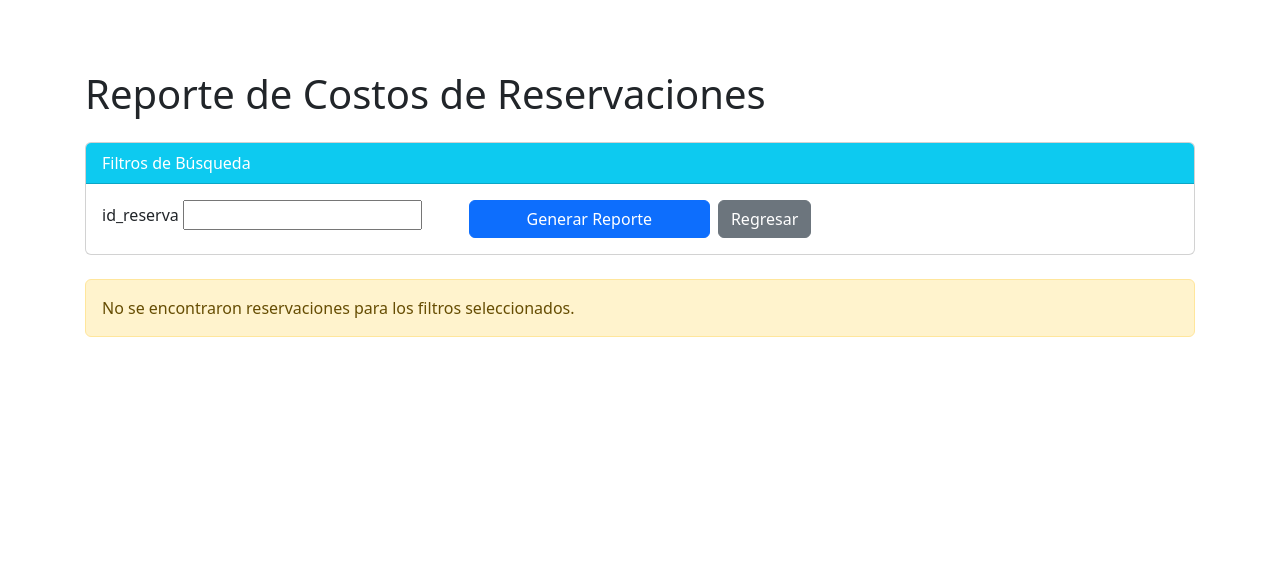
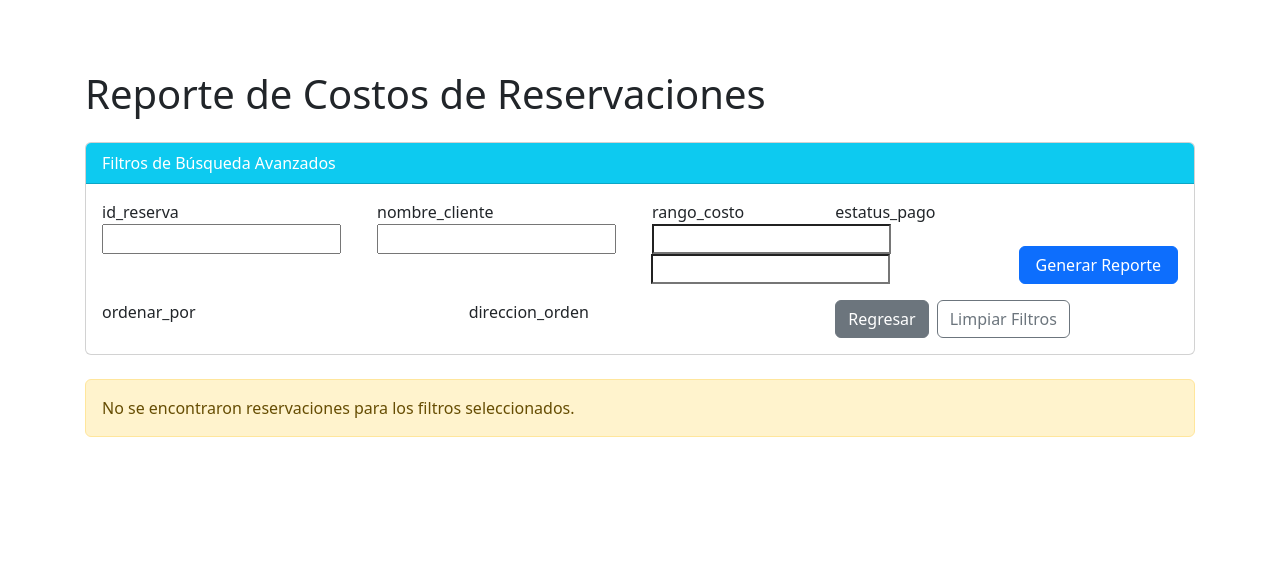
Before and after one commit to WedTago/Proyecto-Modulo, a Yii app: template views/reportes/reporte1.php in a window 1280 px wide. Shown: the top 578 px of the page. Run offline with PHP 8.4 and a stand-in for Yii, Linux system fonts and the light colour scheme; the template is opened without the code that fills it, so the values that code supplies are empty; form fields are guessed from the names that the template uses; some libraries are stand-ins or nearby versions.

Commit message:
fixed R1

```diff
--- a/views/reportes/reporte1.php
+++ b/views/reportes/reporte1.php
@@ -8,20 +8,78 @@ $this->title = 'Reporte de Costos de Reservaciones';
 <h1 class="mb-4"><?= Html::encode($this->title) ?></h1>
 
 <div class="card mb-4">
-    <div class="card-header bg-info text-white">Filtros de Búsqueda</div>
+    <div class="card-header bg-info text-white">Filtros de Búsqueda Avanzados</div>
     <div class="card-body">
-        <?php $form = ActiveForm::begin(['method' => 'get', 'action' => ['reportes/reporte1']]); ?>
+        <?php $form = ActiveForm::begin(['method' => 'get', 'action' => ['reportes/reporte1'], 'id' => 'reporte-form']); ?>
         <div class="row">
-            <div class="col-md-4">
+            <div class="col-md-3">
                 <?= Html::label('ID de Reserva', 'id_reserva', ['class' => 'form-label']) ?>
                 <?= Html::textInput('id_reserva', Yii::$app->request->get('id_reserva', ''), [
                     'placeholder' => 'Ingrese ID de reserva',
                     'class' => 'form-control'
                 ]) ?>
             </div>
-            <div class="col-md-4 d-flex align-items-end gap-2">
+            <div class="col-md-3">
+                <?= Html::label('Nombre del Cliente', 'nombre_cliente', ['class' => 'form-label']) ?>
+                <?= Html::textInput('nombre_cliente', Yii::$app->request->get('nombre_cliente', ''), [
+                    'placeholder' => 'Nombre o apellidos',
+                    'class' => 'form-control'
+                ]) ?>
+            </div>
+            <div class="col-md-2">
+                <?= Html::label('Rango de Costo', 'rango_costo', ['class' => 'form-label']) ?>
+                <div class="input-group">
+                    <?= Html::textInput('costo_min', Yii::$app->request->get('costo_min', ''), [
+                        'placeholder' => 'Mín',
+                        'class' => 'form-control',
+                        'type' => 'number',
+                        'step' => '0.01'
+                    ]) ?>
+                    <?= Html::textInput('costo_max', Yii::$app->request->get('costo_max', ''), [
+                        'placeholder' => 'Máx',
+                        'class' => 'form-control',
+                        'type' => 'number',
+                        'step' => '0.01'
+                    ]) ?>
+                </div>
+            </div>
+            <div class="col-md-2">
+                <?= Html::label('Estado de Pago', 'estatus_pago', ['class' => 'form-label']) ?>
+                <?= Html::dropDownList('estatus_pago', Yii::$app->request->get('estatus_pago', ''), [
+                    '' => 'Todos',
+                    '1' => 'Pagado',
+                    '0' => 'Pendiente'
+                ], ['class' => 'form-control']) ?>
+            </div>
+            <div class="col-md-2 d-flex align-items-end gap-2">
                 <?= Html::submitButton('Generar Reporte', ['class' => 'btn btn-primary w-100']) ?>
-                <?= Html::a('Regresar', ['index'], ['class' => 'btn btn-secondary']) ?>
+            </div>
+        </div>
+
+        <div class="row mt-3">
+            <div class="col-md-4">
+                <?= Html::label('Ordenar por', 'ordenar_por', ['class' => 'form-label']) ?>
+                <?= Html::dropDownList('ordenar_por', Yii::$app->request->get('ordenar_por', ''), [
+                    '' => 'Seleccionar',
+                    'id_reserva' => 'ID Reserva',
+                    'costo_total' => 'Costo Total',
+                    'fecha_entrada' => 'Fecha de Entrada',
+                    'noches' => 'Número de Noches'
+                ], ['class' => 'form-control']) ?>
+            </div>
+            <div class="col-md-4">
+                <?= Html::label('Dirección de Orden', 'direccion_orden', ['class' => 'form-label']) ?>
+                <?= Html::dropDownList('direccion_orden', Yii::$app->request->get('direccion_orden', ''), [
+                    'ASC' => 'Ascendente',
+                    'DESC' => 'Descendente'
+                ], ['class' => 'form-control']) ?>
+            </div>
+            <div class="col-md-4 d-flex align-items-end">
+                <?= Html::a('Regresar', ['index'], ['class' => 'btn btn-secondary me-2']) ?>
+                <?= Html::button('Limpiar Filtros', [
+                    'class' => 'btn btn-outline-secondary',
+                    'onclick' => '$("#reporte-form")[0].reset();'
+                ]) ?>
             </div>
         </div>
         <?php ActiveForm::end(); ?>
@@ -65,3 +123,19 @@ $this->title = 'Reporte de Costos de Reservaciones';
 <?php else: ?>
     <p class="alert alert-warning">No se encontraron reservaciones para los filtros seleccionados.</p>
 <?php endif; ?>
+
+<?php
+$this->registerJs("
+    $(document).ready(function() {
+        $('#reporte-form').on('submit', function(e) {
+            var costoMin = parseFloat($('input[name=\"costo_min\"]').val()) || 0;
+            var costoMax = parseFloat($('input[name=\"costo_max\"]').val()) || Infinity;
+
+            if (costoMin > costoMax) {
+                e.preventDefault();
+                alert('El costo mínimo no puede ser mayor que el costo máximo');
+            }
+        });
+    });
+");
+?>
```
Also changed, not shown: controllers/ReportesController.php (+40 -13 lines), views/reportes/reporte3.php (+8 -0 lines).
